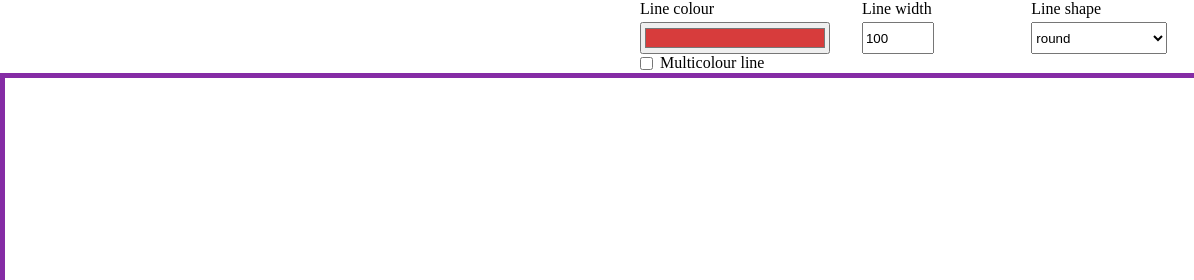
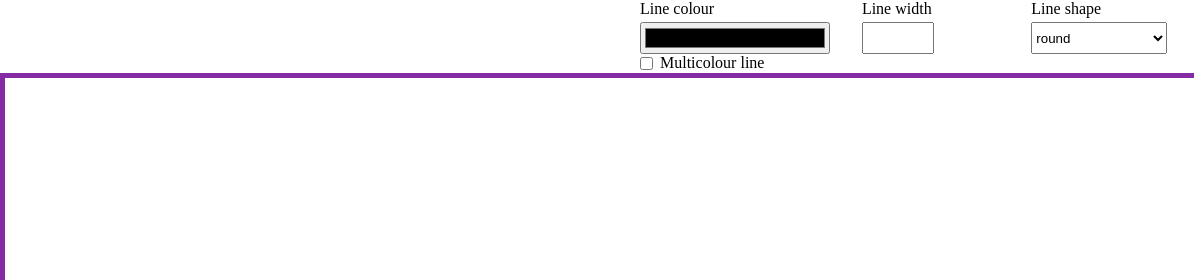
Before and after one commit to nataliarusu/canvas-painting, a plain HTML site: page index.html in a window 1280 px wide. Shown: the top 280 px of the page, 0-1194 px from the left. Drawn offline with Linux system fonts and the light colour scheme.

Commit message:
remove default input value

```diff
--- a/index.html
+++ b/index.html
@@ -13,11 +13,11 @@
     <div class="actions">
       <div class="actions-linecolour">
         <label for="colour-input">Line colour</label>
-        <input type="color" id="colour-input" value="#d73c3c" />
+        <input type="color" id="colour-input" />
       </div>
       <div class="actions-linewidth">
         <label for="line-width">Line width</label>
-        <input type="number" id="line-width" min="1" value="100" />
+        <input type="number" id="line-width" min="1" />
       </div>
       <div class="actions-lineshape">
         <label for="line-shape">Line shape</label>
```
